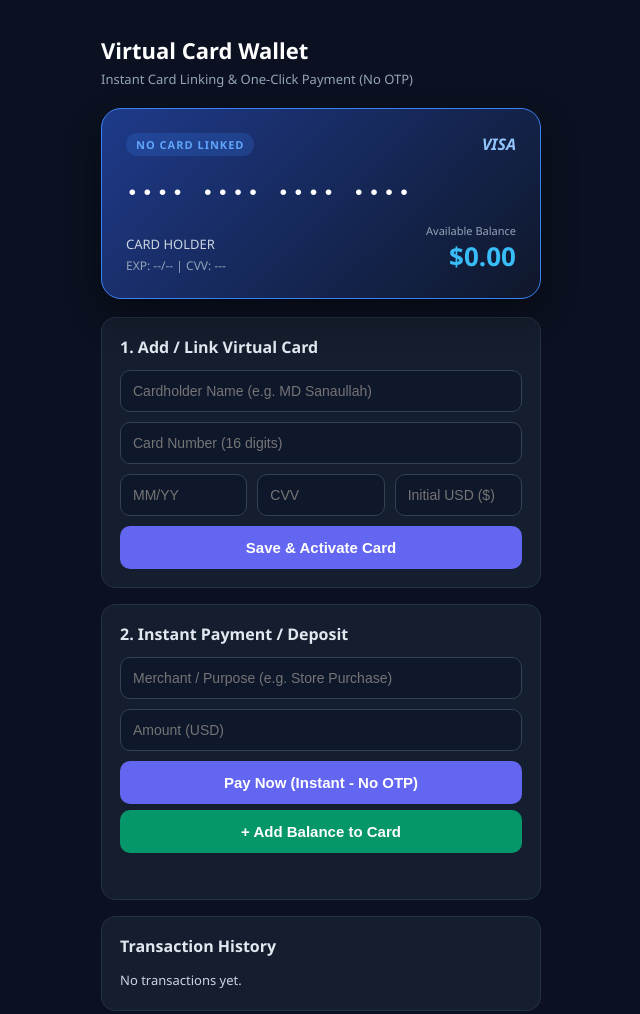
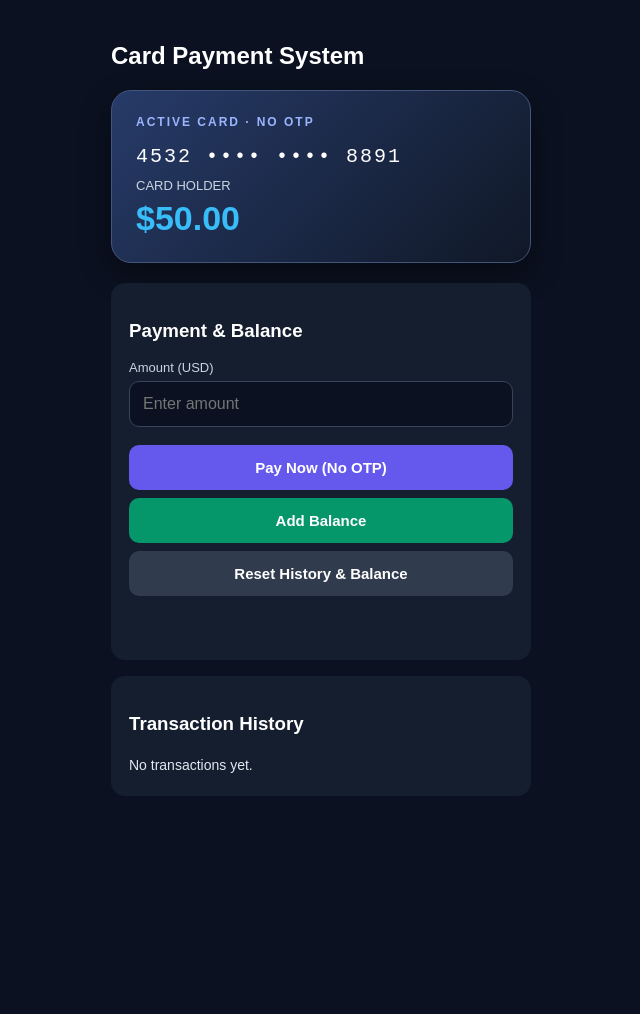
Before and after one commit to bosssanaullah0987-ship-it/virtual-card-simulator-, a plain HTML site: page index.html in a window 1280 px wide. Shown: the whole page, without its empty margins (319-959 px from the left). After the commit the page ends 818 px from the top, so only its background shows below. Drawn offline with Linux system fonts and the light colour scheme.

Commit message:
Update index.html

```diff
--- a/index.html
+++ b/index.html
@@ -2,222 +2,207 @@
 <html lang="en">
 <head>
 <meta charset="UTF-8">
-<meta name="viewport" content="width=device-width, initial-scale=1.0">
-<title>Virtual Card Wallet</title>
+<meta name="viewport" content="width=device-width, initial-scale=1">
+<title>Card Payment & History</title>
 <style>
 * { box-sizing: border-box; }
 body {
   margin: 0;
-    font-family: 'Segoe UI', Arial, sans-serif;
+  padding: 22px;
   background: #0b1120;
   color: white;
-    padding: 20px;
+  font-family: Arial, sans-serif;
 }
-  .container {
-    max-width: 440px;
-    margin: auto;
-  }
-  h1 { font-size: 22px; margin-bottom: 5px; }
-  .sub { color: #94a3b8; font-size: 13px; margin-bottom: 20px; }
-
+.container { max-width: 420px; margin: auto; }
 .card {
-    background: linear-gradient(135deg, #1e3a8a, #0f172a);
-    border: 1px solid #3b82f6;
+  background: linear-gradient(135deg, #273b69, #101827);
+  border: 1px solid #42557b;
   border-radius: 20px;
   padding: 24px;
-    margin: 18px 0;
-    box-shadow: 0 15px 35px rgba(0,0,0,0.4);
-    position: relative;
+  margin: 20px 0;
+  box-shadow: 0 12px 30px rgba(0,0,0,0.4);
 }
-  .card-top {
-    display: flex;
-    justify-content: space-between;
-    align-items: center;
-  }
-  .badge {
-    background: rgba(59, 130, 246, 0.2);
-    color: #60a5fa;
-    padding: 4px 10px;
-    border-radius: 20px;
-    font-size: 11px;
+.tag {
+  color: #9bb5ff;
+  font-size: 12px;
+  letter-spacing: 2px;
   font-weight: bold;
-    letter-spacing: 1px;
 }
 .card-number {
-    font-size: 21px;
-    margin: 26px 0 18px;
-    letter-spacing: 2.5px;
+  font-size: 20px;
+  letter-spacing: 2px;
+  margin: 16px 0 10px;
   font-family: monospace;
 }
-  .card-footer {
-    display: flex;
-    justify-content: space-between;
-    align-items: flex-end;
+.balance {
+  font-size: 34px;
+  font-weight: bold;
+  color: #38bdf8;
+  margin-top: 6px;
 }
-  .card-holder {
-    font-size: 13px;
-    text-transform: uppercase;
-    color: #cbd5e1;
-  }
-  .card-exp {
-    font-size: 12px;
-    color: #94a3b8;
-    margin-top: 4px;
-  }
-  .balance-box { text-align: right; }
-  .balance-label { font-size: 11px; color: #94a3b8; }
-  .balance { font-size: 26px; font-weight: bold; color: #38bdf8; }
-
 .panel {
   background: #151e2e;
   padding: 18px;
   border-radius: 14px;
   margin-top: 16px;
-    border: 1px solid #243044;
 }
-  .panel h3 { margin: 0 0 12px; font-size: 16px; color: #e2e8f0; }
-  .row { display: flex; gap: 10px; }
+label {
+  display: block;
+  font-size: 13px;
+  color: #cbd5e1;
+  margin-bottom: 6px;
+}
 input {
   width: 100%;
-    padding: 12px;
+  padding: 13px;
   border-radius: 10px;
-    border: 1px solid #334155;
-    background: #0f172a;
+  border: 1px solid #38445a;
+  background: #0b1120;
   color: white;
-    font-size: 14px;
+  font-size: 16px;
   margin-bottom: 10px;
 }
-  input:focus { outline: none; border-color: #6366f1; }
 button {
   width: 100%;
+  padding: 14px;
+  margin-top: 8px;
   border: 0;
-    padding: 13px;
   border-radius: 10px;
-    background: #6366f1;
+  background: #6558ed;
   color: white;
   font-size: 15px;
-    font-weight: 600;
+  font-weight: bold;
   cursor: pointer;
-    transition: 0.2s;
 }
-  button:hover { background: #4f46e5; }
-  button.deposit-btn { background: #059669; margin-top: 6px; }
-  button.deposit-btn:hover { background: #047857; }
-
-  #message { font-size: 13px; margin-top: 10px; min-height: 18px; }
-  .success { color: #34d399; }
-  .error { color: #f87171; }
-  #history { font-size: 13px; line-height: 1.8; color: #cbd5e1; max-height: 180px; overflow-y: auto; }
-  .tx-item { border-bottom: 1px solid #1e293b; padding: 6px 0; }
+button.add-btn { background: #059669; }
+button.reset-btn { background: #303b4e; }
+#message {
+  margin-top: 12px;
+  font-size: 14px;
+  color: #34d399;
+  min-height: 20px;
+}
+.history-box {
+  font-size: 14px;
+  line-height: 1.7;
+  color: #e2e8f0;
+}
+.tx-row {
+  padding: 8px 0;
+  border-bottom: 1px solid #233046;
+}
+.tx-row:last-child { border-bottom: 0; }
+.tx-time {
+  display: block;
+  font-size: 11px;
+  color: #94a3b8;
+}
 </style>
 </head>
 <body>
+<div class="container">
 
-<div class="container">
-  <h1>Virtual Card Wallet</h1>
-  <div class="sub">Instant Card Linking & One-Click Payment (No OTP)</div>
+  <h2>Card Payment System</h2>
 
-  <!-- Active Card Display -->
   <div class="card">
-    <div class="card-top">
-      <span class="badge" id="cardStatus">NO CARD LINKED</span>
-      <span style="font-weight:bold; font-style:italic; color:#93c5fd;">VISA</span>
-    </div>
-    <div class="card-number" id="displayNumber">•••• •••• •••• ••••</div>
-    <div class="card-footer">
-      <div>
-        <div class="card-holder" id="displayName">CARD HOLDER</div>
-        <div class="card-exp" id="displayExp">EXP: --/-- | CVV: ---</div>
-      </div>
-      <div class="balance-box">
-        <div class="balance-label">Available Balance</div>
-        <div class="balance" id="balance">$0.00</div>
-      </div>
-    </div>
+    <div class="tag">ACTIVE CARD · NO OTP</div>
+    <div class="card-number">4532 •••• •••• 8891</div>
+    <div style="font-size:13px; color:#cbd5e1;">CARD HOLDER</div>
+    <div class="balance" id="balance">$50.00</div>
   </div>
 
-  <!-- Add / Update Card Section -->
   <div class="panel">
-    <h3>1. Add / Link Virtual Card</h3>
-    <input id="cardName" type="text" placeholder="Cardholder Name (e.g. MD Sanaullah)">
-    <input id="cardNumber" type="text" maxlength="19" placeholder="Card Number (16 digits)" oninput="formatCardNumber(this)">
-    <div class="row">
-      <input id="cardExp" type="text" maxlength="5" placeholder="MM/YY" oninput="formatExpiry(this)">
-      <input id="cardCvv" type="password" maxlength="3" placeholder="CVV">
-      <input id="initBalance" type="number" step="0.01" placeholder="Initial USD ($)">
-    </div>
-    <button onclick="addCard()">Save & Activate Card</button>
+    <h3>Payment & Balance</h3>
+    <label for="amount">Amount (USD)</label>
+    <input id="amount" type="number" min="0.01" step="0.01" placeholder="Enter amount">
+
+    <button onclick="payNow()">Pay Now (No OTP)</button>
+    <button class="add-btn" onclick="addBalance()">Add Balance</button>
+    <button class="reset-btn" onclick="resetAll()">Reset History & Balance</button>
+
+    <p id="message"></p>
   </div>
 
-  <!-- Instant Payment Section -->
   <div class="panel">
-    <h3>2. Instant Payment / Deposit</h3>
-    <input id="merchant" type="text" placeholder="Merchant / Purpose (e.g. Store Purchase)">
-    <input id="amount" type="number" min="0.01" step="0.01" placeholder="Amount (USD)">
-    <button onclick="payInstant()">Pay Now (Instant - No OTP)</button>
-    <button class="deposit-btn" onclick="addFunds()">+ Add Balance to Card</button>
-    <div id="message"></div>
+    <h3>Transaction History</h3>
+    <div id="history" class="history-box">No transactions yet.</div>
   </div>
 
-  <!-- Transaction History -->
-  <div class="panel">
-    <h3>Transaction History</h3>
-    <div id="history">No transactions yet.</div>
-  </div>
 </div>
 
 <script>
-// Load saved data from browser storage
-let wallet = JSON.parse(localStorage.getItem("virtual_card_wallet")) || {
-  hasCard: false,
-  name: "CARD HOLDER",
-  number: "•••• •••• •••• ••••",
-  exp: "--/--",
-  cvv: "---",
-  balance: 0,
+const STORAGE_KEY = "card_payment_history_v1";
+
+let data = JSON.parse(localStorage.getItem(STORAGE_KEY)) || {
+  balance: 50,
   history: []
 };
 
-function saveWallet() {
-  localStorage.setItem("virtual_card_wallet", JSON.stringify(wallet));
+function saveAndShow() {
+  localStorage.setItem(STORAGE_KEY, JSON.stringify(data));
   render();
 }
 
-function formatCardNumber(input) {
-  let val = input.value.replace(/\D/g, '').substring(0, 16);
-  input.value = val.replace(/(.{4})/g, '$1 ').trim();
+function getTimeNow() {
+  return new Date().toLocaleString();
 }
 
-function formatExpiry(input) {
-  let val = input.value.replace(/\D/g, '').substring(0, 4);
-  if (val.length >= 3) {
-    input.value = val.substring(0, 2) + '/' + val.substring(2, 4);
-  } else {
-    input.value = val;
-  }
-}
+function payNow() {
+  const msg = document.getElementById("message");
+  const amount = Number(document.getElementById("amount").value);
 
-function showMsg(text, isError = false) {
-  const msg = document.getElementById("message");
-  msg.textContent = text;
-  msg.className = isError ? "error" : "success";
-}
-
-function addCard() {
-  const name = document.getElementById("cardName").value.trim();
-  const number = document.getElementById("cardNumber").value.trim();
-  const exp = document.getElementById("cardExp").value.trim();
-  const cvv = document.getElementById("cardCvv").value.trim();
-  const initBal = parseFloat(document.getElementById("initBalance").value) || 0;
-
-  if (!name || number.replace(/\s/g, '').length < 16 || exp.length < 5 || cvv.length < 3) {
-    showMsg("Please enter valid 16-digit card details.", true);
+  if (!Number.isFinite(amount) || amount <= 0) {
+    msg.textContent = "Please enter a valid amount.";
     return;
   }
 
-  wallet.hasCard = true;
-  wallet.name = name;
-  wallet.number = number;
-  wallet.exp = exp;
-  wallet.cvv = cvv;
-  wallet.balance = Math.round(initBal * 100) / 1
+  if (amount > data.balance) {
+    msg.textContent = "Insufficient balance!";
+    return;
+  }
+
+  data.balance = Math.round((data.balance - amount) * 100) / 100;
+  data.history.unshift({
+    text: "Paid -$" + amount.toFixed(2) + " (Success - No OTP)",
+    time: getTimeNow()
+  });
+
+  document.getElementById("amount").value = "";
+  msg.textContent = "Payment of $" + amount.toFixed(2) + " completed!";
+  saveAndShow();
+}
+
+function addBalance() {
+  const msg = document.getElementById("message");
+  const amount = Number(document.getElementById("amount").value);
+
+  if (!Number.isFinite(amount) || amount <= 0) {
+    msg.textContent = "Please enter a valid amount to add.";
+    return;
+  }
+
+  data.balance = Math.round((data.balance + amount) * 100) / 100;
+  data.history.unshift({
+    text: "Added +$" + amount.toFixed(2) + " to balance",
+    time: getTimeNow()
+  });
+
+  document.getElementById("amount").value = "";
+  msg.textContent = "$" + amount.toFixed(2) + " added successfully!";
+  saveAndShow();
+}
+
+function resetAll() {
+  data = {
+    balance: 50,
+    history: []
+  };
+  localStorage.removeItem(STORAGE_KEY);
+  document.getElementById("amount").value = "";
+  document.getElementById("message").textContent = "Reset done ($50.00).";
+  render();
+}
+
+function render() {
+  document.getElementById("balance").textContent = "$" + data.balance.toFixed(2);
+  const historyBox = document.getElementById("history");
```
Lines whose indentation alone changed are shown as unchanged.
